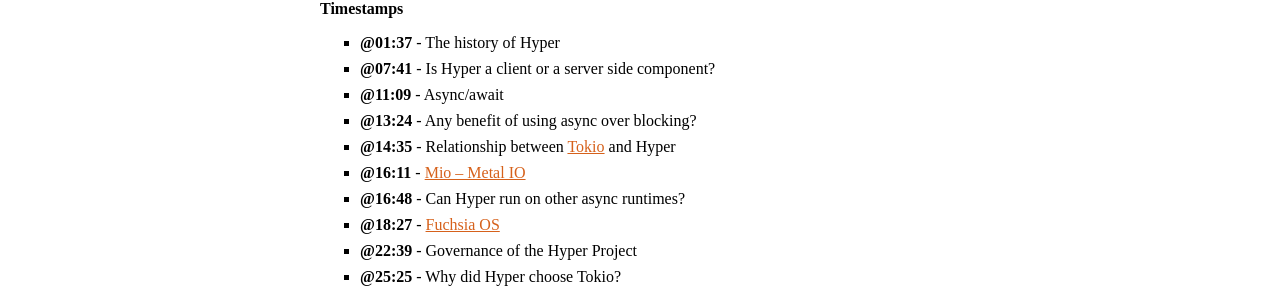
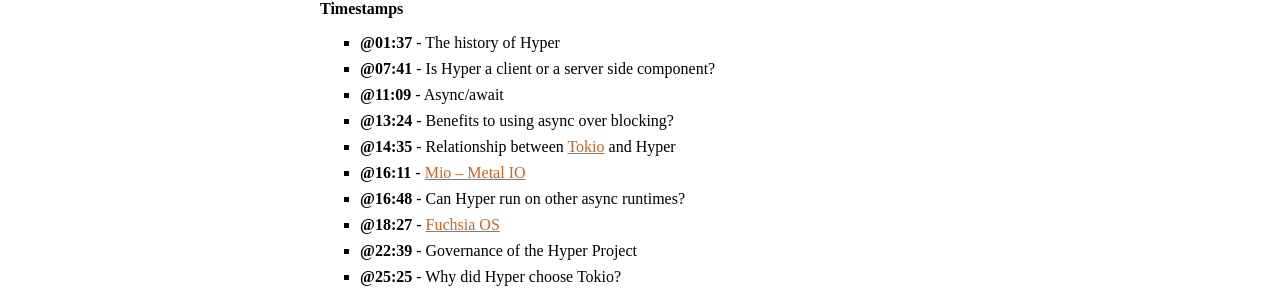
Before and after one commit to rustacean-station/rustacean-station.org, a Jekyll site: the page built from _episodes/045-sean-arthur.md, in a window 1280 px wide. Shown: the part 884-1179 px from the top of the page. Built offline with Jekyll 4.4.1, drawn with Linux system fonts in a browser that asks for light colours.

Commit message:
Update _episodes/045-sean-arthur.md

```diff
--- a/_episodes/045-sean-arthur.md
+++ b/_episodes/045-sean-arthur.md
@@ -22,7 +22,7 @@
 - [@01:37] - The history of Hyper
 - [@07:41] - Is Hyper a client or a server side component?
 - [@11:09] - Async/await
-- [@13:24] - Any benefit of using async over blocking?
+- [@13:24] - Benefits to using async over blocking?
 - [@14:35] - Relationship between [Tokio](https://github.com/tokio-rs/tokio) and Hyper
 - [@16:11] - [Mio – Metal IO](https://github.com/tokio-rs/mio)
 - [@16:48] - Can Hyper run on other async runtimes?
```
